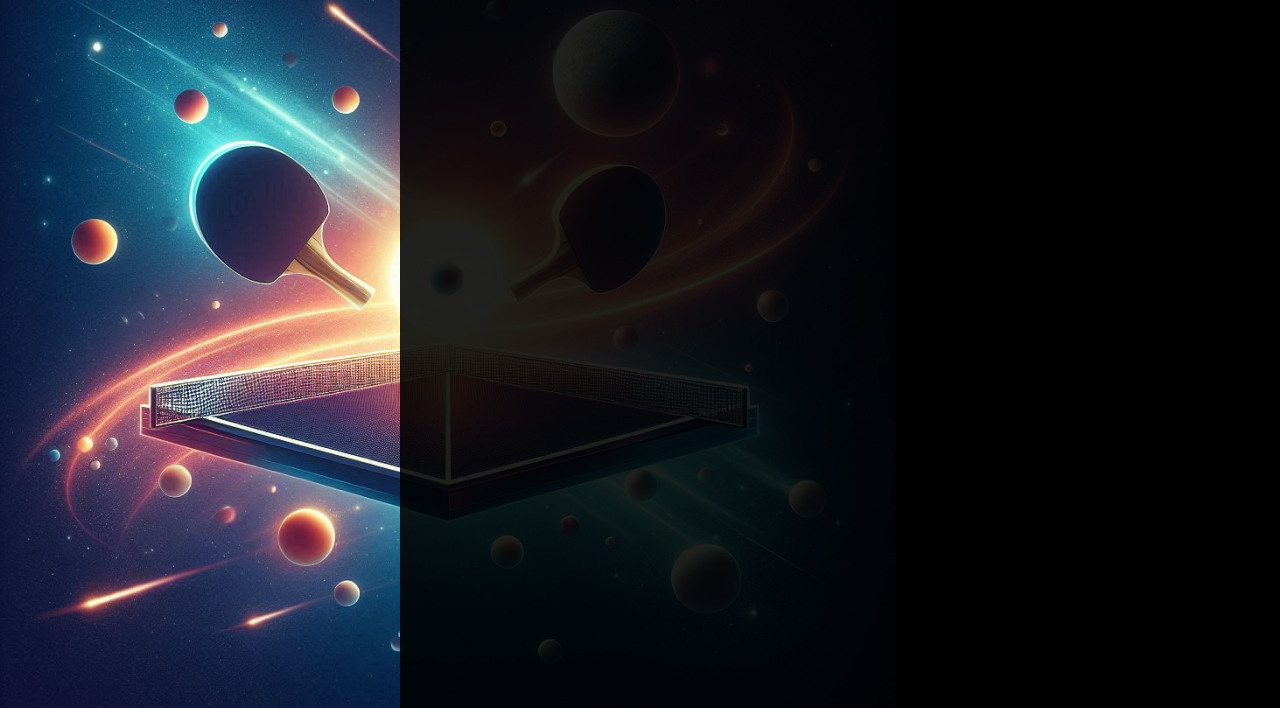
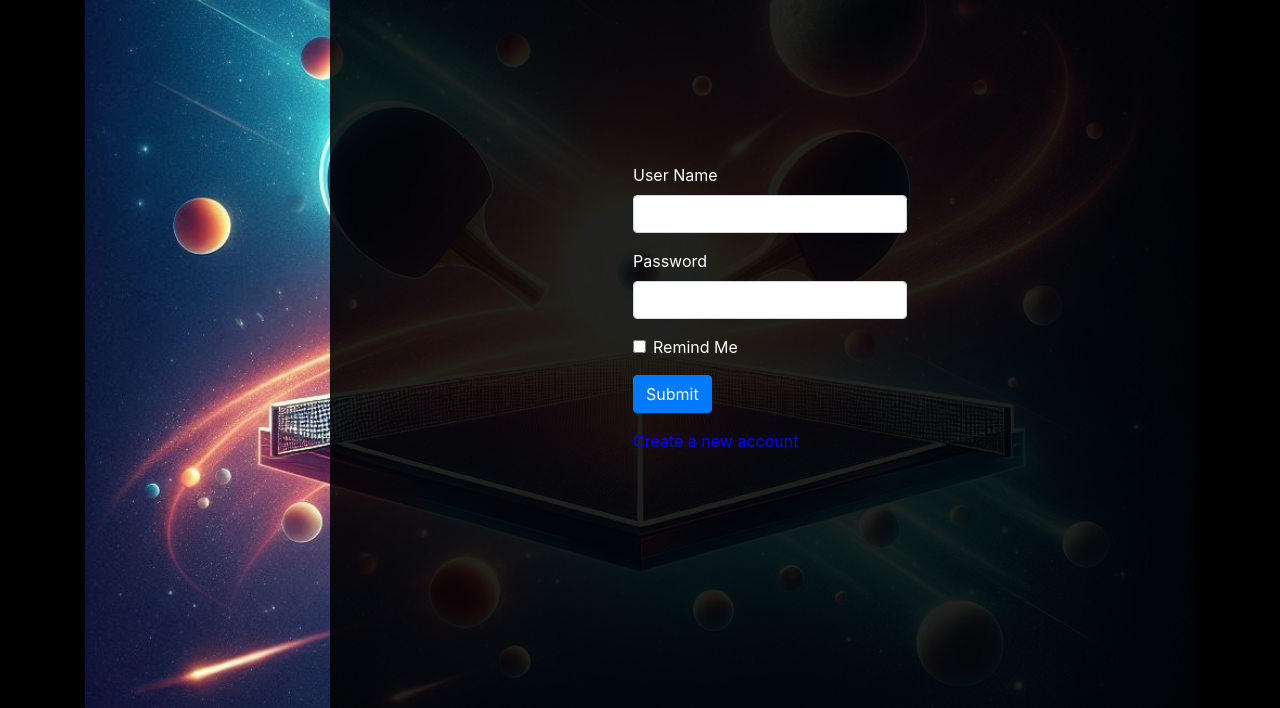
Before and after one commit to JuaaAntonio86/Sign-up-Form, a plain HTML site: page index.html in a window 1280 px wide. Shown: the part 92-800 px from the top of the page. Drawn offline with nearby package versions, Linux system fonts and the light colour scheme.

Commit message:
form updated elements and positons

```diff
--- a/index.html
+++ b/index.html
@@ -5,16 +5,40 @@
     <meta name="viewport" content="width=device-width, initial-scale=1.0">
     <title>Transcendece Pong</title>
     <link rel="stylesheet" href="style.css">
+    <link href="https://stackpath.bootstrapcdn.com/bootstrap/4.5.2/css/bootstrap.min.css" rel="stylesheet">
     <script src="script.js" defer></script>
 </head>
 <body>
     <div class="container">
         <div class="intro">
-			<H1 class="Header">Transcendence</H1>
-			<img src="./imgs/pong.jpeg"	class="introImg" alt="Futuristinc ping pong table on space">
+            <h1 class="Header">Transcendence</h1>
+            <img src="./imgs/pong.jpeg" class="introImg" alt="Futuristinc ping pong table on space">
         </div>
-		<div class="formdiv"></div>
+        <div class="formdiv">
+            <form>
+                <div class="form-group">
+                    <label for="username">User Name</label>
+                    <input type="text" class="form-control" name="username" id="username" required>
+                </div>
+                <div class="form-group">
+                    <label for="password">Password</label>
+                    <input type="password" class="form-control" name="password" id="password" required>
+                </div>
+                <div class="form-group form-check">
+                    <input type="checkbox" class="form-check-input" id="rememberMe">
+                    <label class="form-check-label" for="rememberMe">Remind Me</label>
+                </div>
+                <button type="submit" class="btn btn-primary">Submit</button>
+                <div class="mt-3">
+                    <a href="#" class="text-blue">Create a new account</a>
+                </div>
+            </form>
+        </div>
+    </div>
 
-	</div>
+    <!-- Bootstrap JS, Popper.js, and jQuery -->
+    <script src="https://code.jquery.com/jquery-3.5.1.slim.min.js"></script>
+    <script src="https://cdn.jsdelivr.net/npm/@popperjs/core@2.9.2/dist/umd/popper.min.js"></script>
+    <script src="https://stackpath.bootstrapcdn.com/bootstrap/4.5.2/js/bootstrap.min.js"></script>
 </body>
 </html>
--- a/style.css
+++ b/style.css
@@ -1,4 +1,4 @@
-* {
+:root{
 	padding: 0;
 	margin: 0;
 	box-sizing: border-box;
@@ -10,12 +10,13 @@ html, body {
 	margin: 0;
 	padding: 0;
 	overflow: hidden;
+	background-color: black;
 
 }
 
 body {
-	background-color: rgb(0, 0, 0);
-	position: relative;
+	background-color: black !important;
+	position: relative !important;
 }
 
 .container {
@@ -36,13 +37,16 @@ body {
 }
 
 .intro {
-	flex: 1;
-	position: relative; /* Ensures the image inside is positioned relative to this div */
-	overflow: hidden;
+    flex: 1;
+    position: relative; /* Ensures the image inside is positioned relative to this div */
+    overflow: hidden;
+    width: 100%; /* Ensure the container takes up the full width */
 }
 
 .introImg {
-	width: 70%;
+	position: relative !important;
+	left: 0 !important;
+	width: 100%;
 	height: 100vh;
 	object-fit: cover;
 	display: block; /* Ensures there is no inline space around the image */
@@ -50,6 +54,8 @@ body {
 }
 
 .formdiv {
+	display: flex;
+	flex-direction: column;
 	position: absolute;
 	top: 0;
 	right: 0;
@@ -57,6 +63,8 @@ body {
 	width: 110vh;
 	background-color: rgba(0, 0, 0, 0.87); /* Semi-transparent background */
 	z-index: 1;
+	justify-content: center;
+	align-items: center;
 }
 
 /* Media query for smaller screens */
@@ -71,3 +79,31 @@ body {
         font-size: 1.5em; /* Even smaller size for very small screens */
     }
 }
+
+label{
+	color: white;
+
+}
+
+input{
+	margin: 5px;
+}
+
+.input{
+	display: flex;
+	flex-direction: column;
+}
+
+.checkbox{
+	position: absolute;
+	top: 100%;
+}
+
+.text-white {
+    color: white !important;
+}
+
+.text-blue {
+    color: blue !important;
+	text-decoration-style: dashed;
+}
```
Lines whose indentation alone changed are shown as unchanged.
